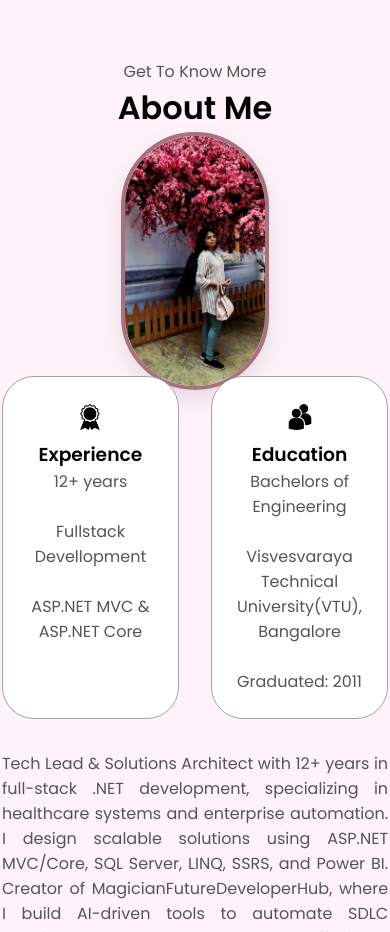
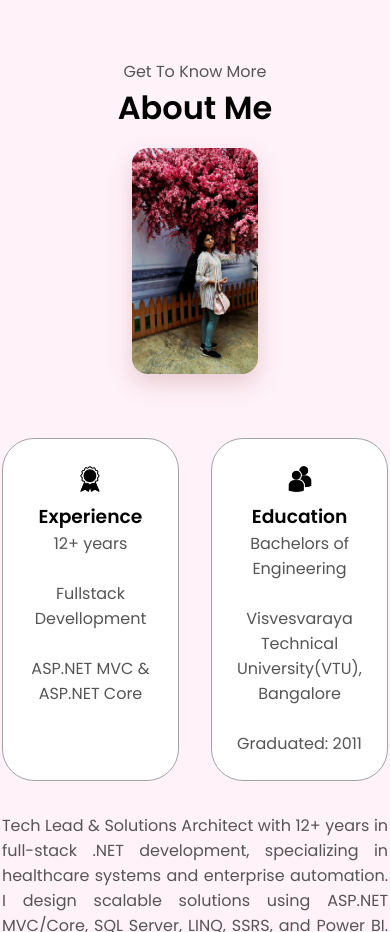
Before and after one commit to explorecoderteam/DeepthiPortfolio, a plain HTML site: page index.html in a window 390 px wide. Shown: the part 820-1752 px from the top of the page. Drawn offline with nearby package versions, Linux system fonts and the light colour scheme.

Commit message:
css change for about pic

```diff
--- a/mediaqueries.css
+++ b/mediaqueries.css
@@ -93,7 +93,7 @@
    }
    .section__pic-container{
     width: auto;
-    height: 46vw;
+    height: 62vw;
     justify-content: center;
    }
    .section__text_p2{
--- a/style.css
+++ b/style.css
@@ -295,14 +295,14 @@ gap: 1rem;
 
     display: flex;
 }
-.about-pic{
-   height: 250px;
-    border-radius: 15rem;
-    border: 4px solid #A7727D; /* soft mauve border */
-    box-shadow: 0 10px 25px rgba(0, 0, 0, 0.1);
+.about-pic {
+    margin-top: 1rem;
+    /* height: 70vh; */
+    border-radius: 1rem;
+    /* border: 4px solid #A7727D; */
+    box-shadow: 0 10px 25px #eacbd2;
     object-fit: cover;
     transition: transform 0.3s ease, box-shadow 0.3s ease;
-
 }
 
 /* .profilepic {
```
